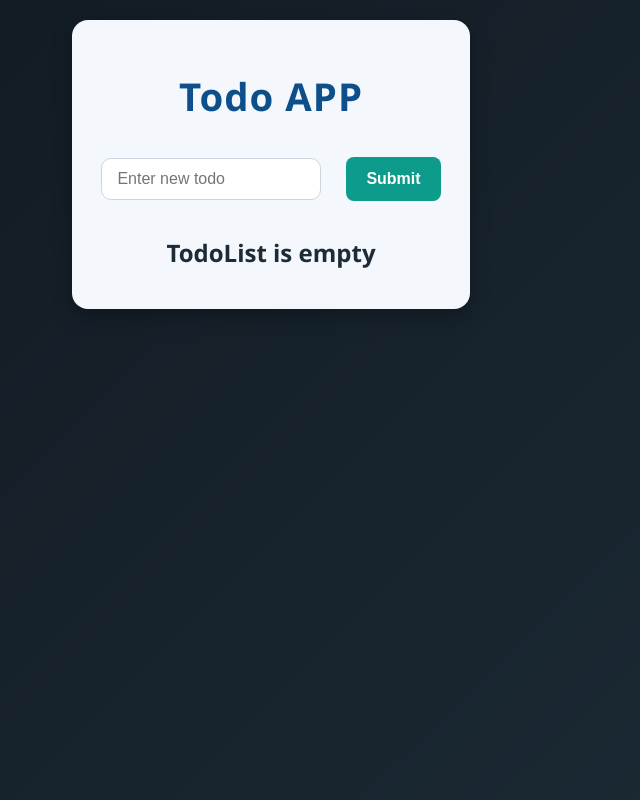
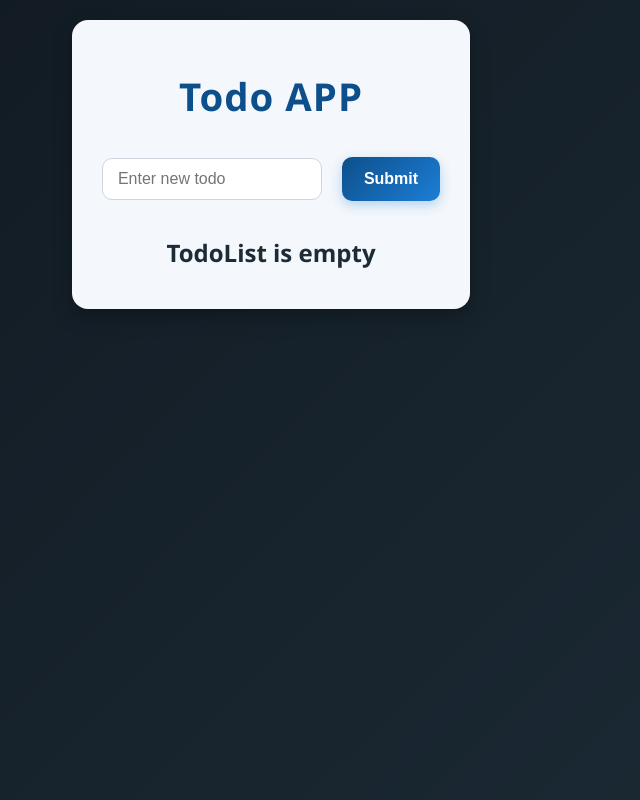
Before and after one commit to oplya/todoApp_v2, a React (Create React App) app: page / in a window 1280 px wide. Shown: the whole page, without its empty margins (369-1009 px from the left). Built offline with nearby package versions, Linux system fonts and the light colour scheme.

Commit message:
Add files via upload

```diff
--- a/src/components/UI/Button.module.css
+++ b/src/components/UI/Button.module.css
@@ -1,24 +1,26 @@
 .button {
-  margin-left: 15px;
+  margin-left: 10px;
   height: 44px;
-  padding: 0 20px;
+  padding: 0 22px;
   cursor: pointer;
-  background-color: #0d9b8c;
+  background: linear-gradient(135deg, #0d4f8b, #1c7ed6);
   color: #ffffff;
   font-size: 1rem;
   font-weight: 600;
   border: none;
-  border-radius: 8px;
-  transition: background-color 0.2s;
+  border-radius: 10px;
+  box-shadow: 0 4px 12px rgba(28, 126, 214, 0.3);
+  transition: all 0.3s ease;
 }
-
 .button:hover {
-  background-color: #0b857c;
+  background: linear-gradient(135deg, #1c7ed6, #0aa1dd);
+  box-shadow: 0 6px 18px rgba(28, 126, 214, 0.5);
+  transform: translateY(-2px);
 }
-
 .button:disabled {
   cursor: not-allowed;
-  background-color: #cccccc;
-  color: #666666;
-  opacity: 0.6;
+  background: #b0b8c2;
+  color: #f0f0f0;
+  box-shadow: none;
+  opacity: 0.7;
 }
```
